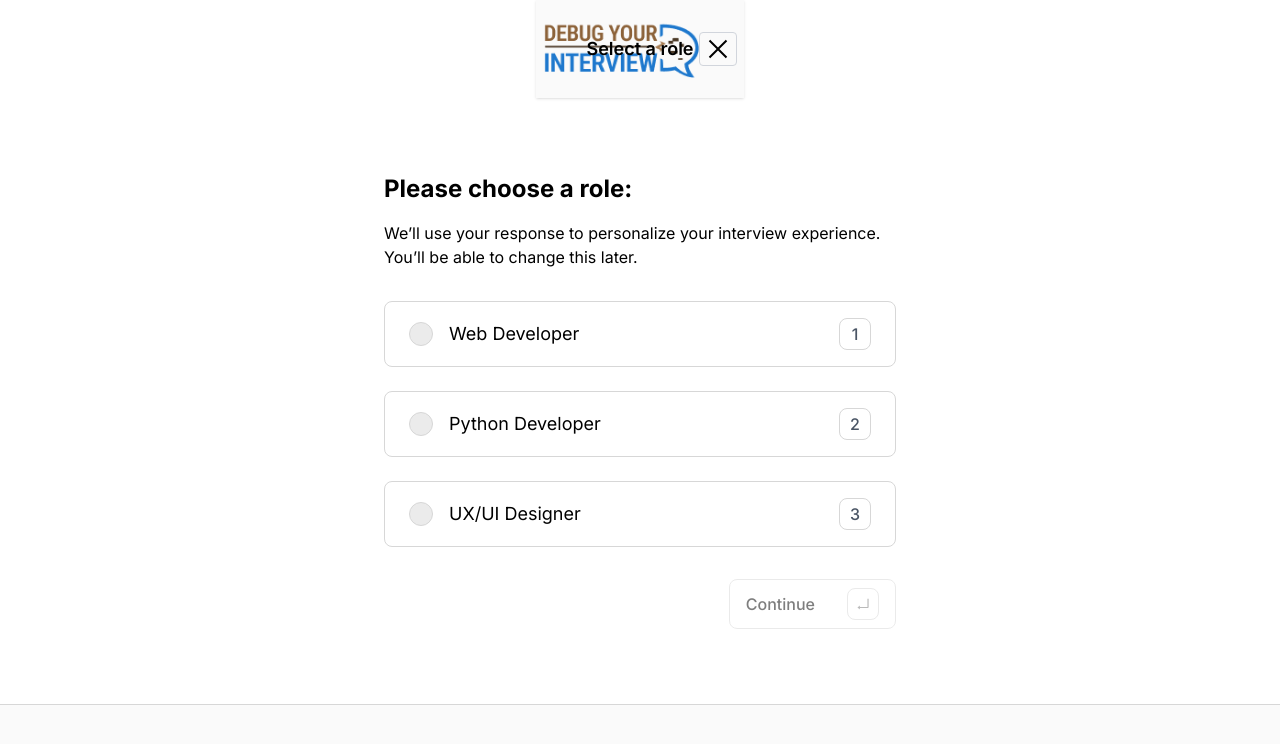
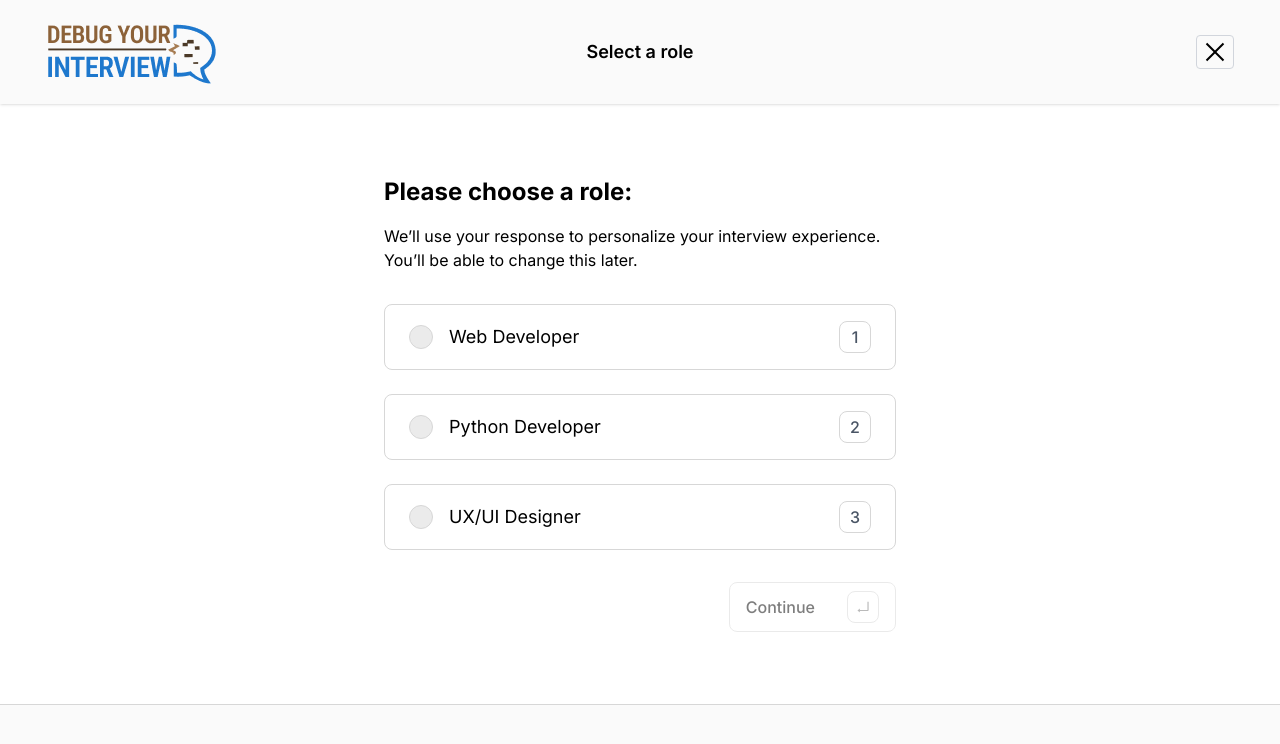
Before and after one commit to chingu-voyages/V59-tier3-team-39, a React (Vite) app in the folder frontend/: page /interview in a window 1280 px wide. Shown: the top 744 px of the page. Built offline with nearby package versions, Linux system fonts and the light colour scheme.

Commit message:
interview header fix

```diff
--- a/frontend/src/components/interview/Header.tsx
+++ b/frontend/src/components/interview/Header.tsx
@@ -4,7 +4,7 @@ import Logo from '../../assets/Logo.png'
 
 const Header = () => {
   return (
-    <header className="max-w-7xl mx-auto bg-[#fafafa] inset-x-0 top-0 py-5 shadow-sm h-content">
+    <header className="bg-[#fafafa] inset-x-0 top-0 py-5 shadow-sm h-content">
       <nav className="w-13/14 mx-auto flex justify-between items-center">
         <Link to="/">{<img src={Logo} alt="Debug Your Interview logo" />}</Link>
         <span className="absolute left-1/2 -translate-x-1/2 text-lg font-semibold">
```
